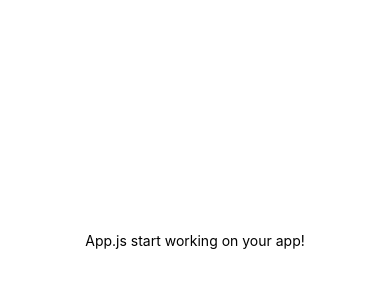
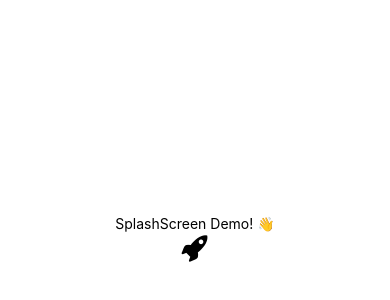
Before and after one commit to tony-yun/CRNAmovie, a React Native app: screen / in a window 390 px wide. Shown: the part 182-482 px from the top of the page. Built offline with nearby package versions, Linux system fonts and the light colour scheme.

Commit message:
splashscreen

```diff
--- a/App.js
+++ b/App.js
@@ -1,21 +1,56 @@
-import { StatusBar } from "expo-status-bar";
-import React from "react";
-import { StyleSheet, Text, View } from "react-native";
+import React, { useCallback, useEffect, useState } from "react";
+import { Text, View } from "react-native";
+import Entypo from "@expo/vector-icons/Entypo";
+import * as SplashScreen from "expo-splash-screen";
+import * as Font from "expo-font";
+
+// Keep the splash screen visible while we fetch resources
+SplashScreen.preventAutoHideAsync();
 
 export default function App() {
+  const [appIsReady, setAppIsReady] = useState(false);
+
+  useEffect(() => {
+    async function prepare() {
+      try {
+        // Pre-load fonts, make any API calls you need to do here
+        await Font.loadAsync(Entypo.font);
+        // Artificially delay for two seconds to simulate a slow loading
+        // experience. Please remove this if you copy and paste the code!
+        await new Promise((resolve) => setTimeout(resolve, 2000));
+      } catch (e) {
+        console.warn(e);
+      } finally {
+        // Tell the application to render
+        setAppIsReady(true);
+      }
+    }
+
+    prepare();
+  }, []);
+
+  const onLayoutRootView = useCallback(async () => {
+    if (appIsReady) {
+      // This tells the splash screen to hide immediately! If we call this after
+      // `setAppIsReady`, then we may see a blank screen while the app is
+      // loading its initial state and rendering its first pixels. So instead,
+      // we hide the splash screen once we know the root view has already
+      // performed layout.
+      await SplashScreen.hideAsync();
+    }
+  }, [appIsReady]);
+
+  if (!appIsReady) {
+    return null;
+  }
+
   return (
-    <View style={styles.container}>
-      <Text>App.js start working on your app!</Text>
-      <StatusBar style="auto" />
+    <View
+      style={{ flex: 1, alignItems: "center", justifyContent: "center" }}
+      onLayout={onLayoutRootView}
+    >
+      <Text>SplashScreen Demo! 👋</Text>
+      <Entypo name="rocket" size={30} />
     </View>
   );
 }
-
-const styles = StyleSheet.create({
-  container: {
-    flex: 1,
-    backgroundColor: "#fff",
-    alignItems: "center",
-    justifyContent: "center",
-  },
-});
```
Also changed, not shown: package.json (+7 -5 lines), 1 other file (tests, documents, lock files or other folders).
